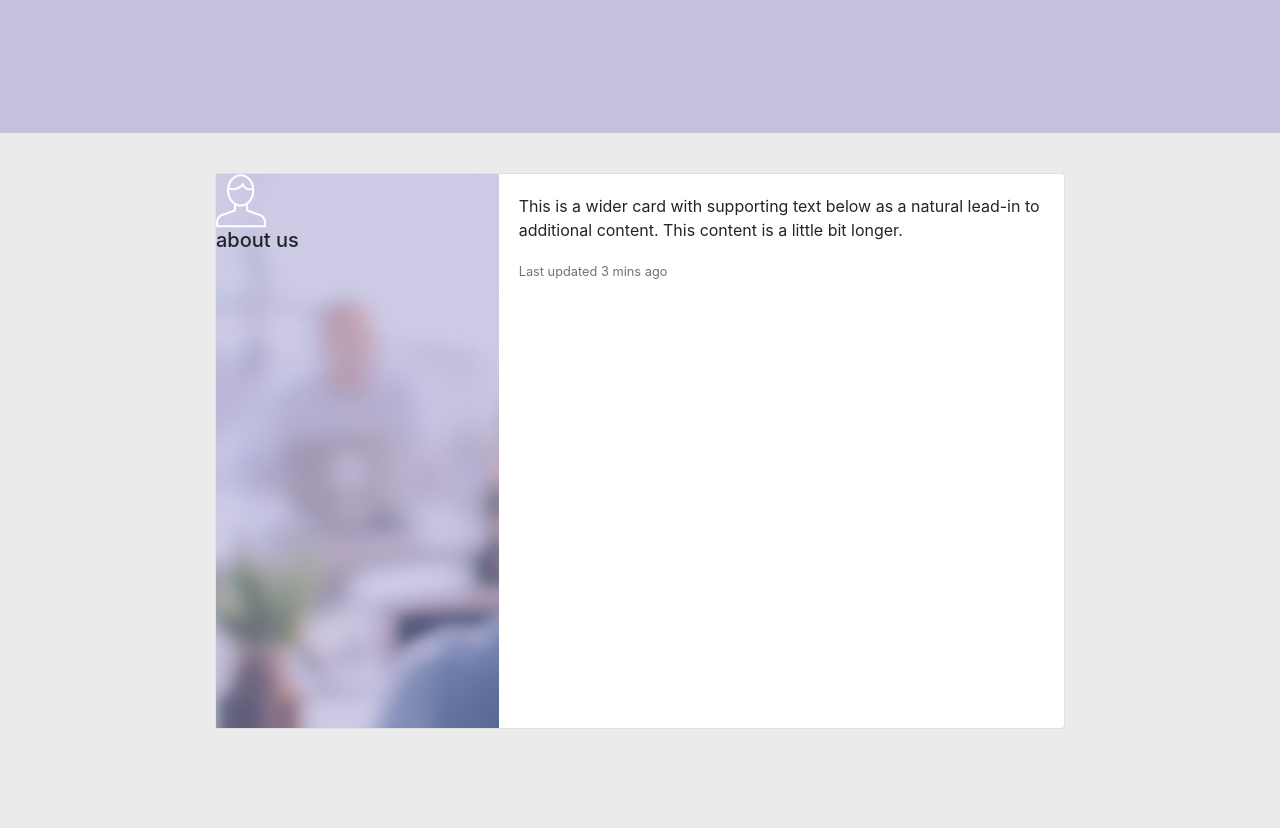
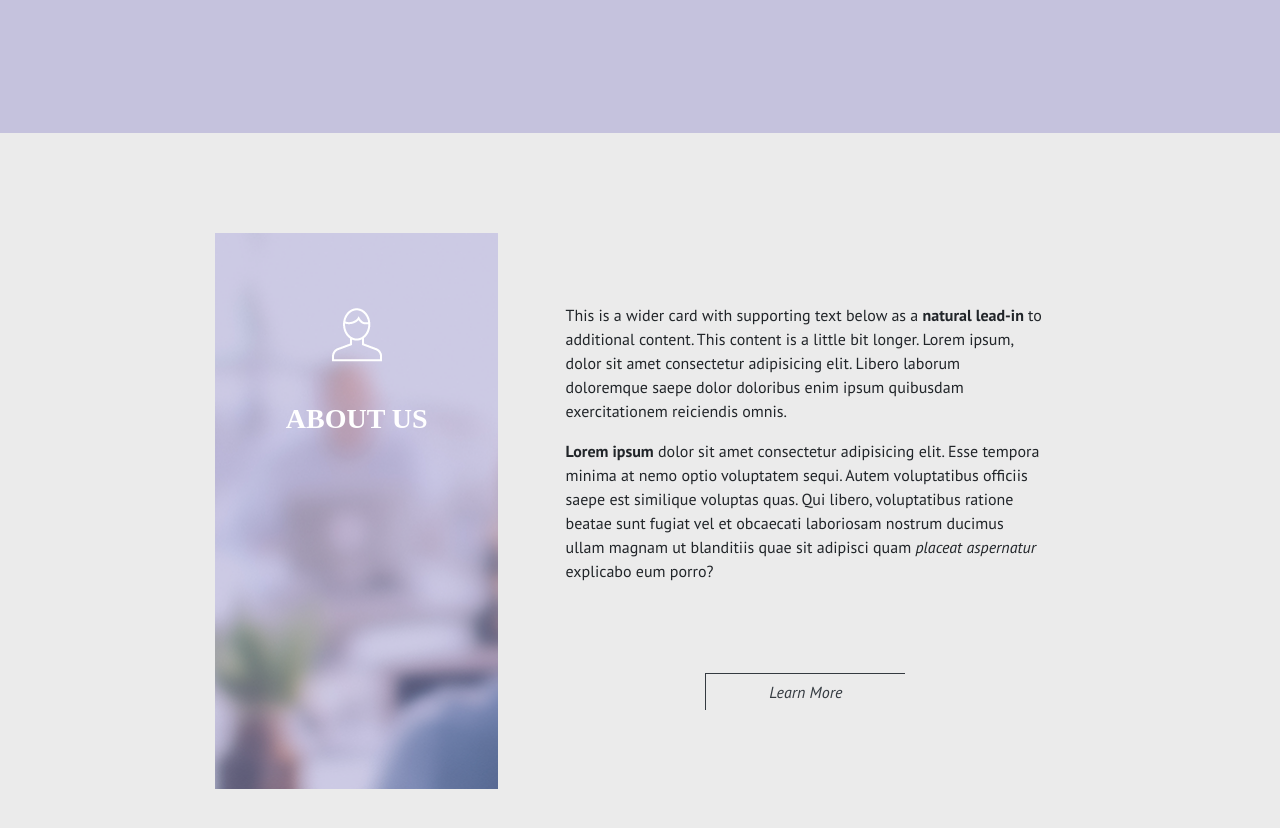
Before and after one commit to SerhiyPyatak/lesson42-exam-digitalproducts, a plain HTML site: page index.html in a window 1280 px wide. Shown: the part 520-1348 px from the top of the page. Before the commit the page ends 1305 px from the top, so only its background shows below. Drawn offline with nearby package versions, Linux system fonts and the light colour scheme; a web font is replaced by a local one.

Commit message:
This commit completes About section

```diff
--- a/index.html
+++ b/index.html
@@ -68,19 +68,28 @@
       <div class="card mb-3 col-12 section-about__card">
         <div class="row no-gutters h-100">
           <div
-            class="col-md-4 section-about__card-image"
+            class="col-md-4 section-about__card-image d-flex flex-column align-items-center"
             style="background-image: url('assets/section-about/DeathtoStock_Wired8.png')"
           >
             <img src="assets/section-about/Icon-AboutUs.png.png" alt="about-icon" />
-            <h5 class="card-title">about us</h5>
+            <h5 class="card-title section-about__card-title">about us</h5>
           </div>
-          <div class="col-md-8">
-            <div class="card-body">
+          <div class="col-md-8 section-about__card-paper d-flex justify-content-end">
+            <div class="card-body col-md-11">
               <p class="card-text">
-                This is a wider card with supporting text below as a natural lead-in to additional content. This content
-                is a little bit longer.
+                This is a wider card with supporting text below as a <strong>natural lead-in </strong> to additional
+                content. This content is a little bit longer. Lorem ipsum, dolor sit amet consectetur adipisicing elit.
+                Libero laborum doloremque saepe dolor doloribus enim ipsum quibusdam exercitationem reiciendis omnis.
               </p>
-              <p class="card-text"><small class="text-muted">Last updated 3 mins ago</small></p>
+              <p class="card-text">
+                <strong>Lorem ipsum</strong> dolor sit amet consectetur adipisicing elit. Esse tempora minima at nemo
+                optio voluptatem sequi. Autem voluptatibus officiis saepe est similique voluptas quas. Qui libero,
+                voluptatibus ratione beatae sunt fugiat vel et obcaecati laboriosam nostrum ducimus ullam magnam ut
+                blanditiis quae sit adipisci quam <em>placeat aspernatur</em> explicabo eum porro?
+              </p>
+              <button type="button" class="btn btn-outline-dark d-block m-auto section-about__button">
+                learn more
+              </button>
             </div>
           </div>
         </div>
--- a/scss/common.blocks/section-about.scss
+++ b/scss/common.blocks/section-about.scss
@@ -1,14 +1,45 @@
 .section-about {
-	padding: 				40px 215px;
+	padding: 				100px 215px;
 
 	&__card {
 		height: 			556px;
 		padding:			0;
+		border: 			none;
 	}
 
 	&__card-image {
-		height: 100%;
-		background-size: cover;
-		background-repeat: no-repeat;
+		height: 				100%;
+		background-size: 		cover;
+		background-repeat: 		no-repeat;
+		padding-top:			75px;
+		gap: 					40px;
+	}
+
+	&__card-title {
+		color: 					#fff;
+		text-transform:			uppercase;
+		font-family: 			'ProximaNova';
+		font-weight: 			700;
+		font-size:				28px;
+	}
+
+	&__card-paper {
+		background-color: 		#ebebeb;
+		padding-top:			50px;
+
+		& * {
+			font-family: 			'PT Sans', sans-serif;
+		}
+	}
+
+	&__button {
+		margin-top: 			90px !important;
+		width:					200px;
+		border-radius: 			0;
+		border-right: 			none;
+		border-bottom: 			none;
+		font-family: 			'PT Sans', sans-serif;
+		font-style: 			italic;
+		text-transform:			capitalize;
 	}
 }
--- a/scss/style.scss
+++ b/scss/style.scss
@@ -14,7 +14,7 @@
 	font-style: normal
 }
 
-@import url('https://fonts.googleapis.com/css2?family=PT+Sans:ital@1&display=swap');
+@import url('https://fonts.googleapis.com/css2?family=PT+Sans:ital,wght@0,400;0,700;1,400&display=swap');
 
 @import "../node_modules/normalize-scss/sass/normalize/import-now";
 @import "common.blocks/header";
```
Also changed, not shown: css/style.css, 1 other file.
